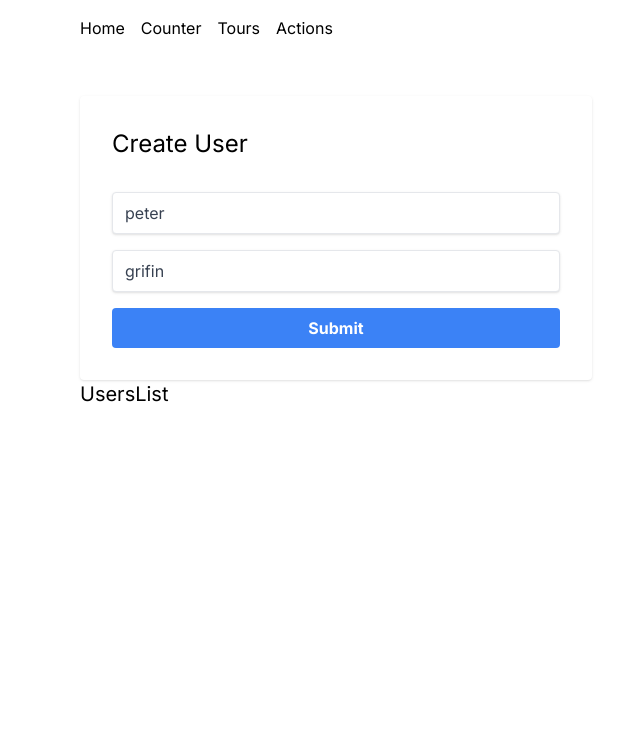
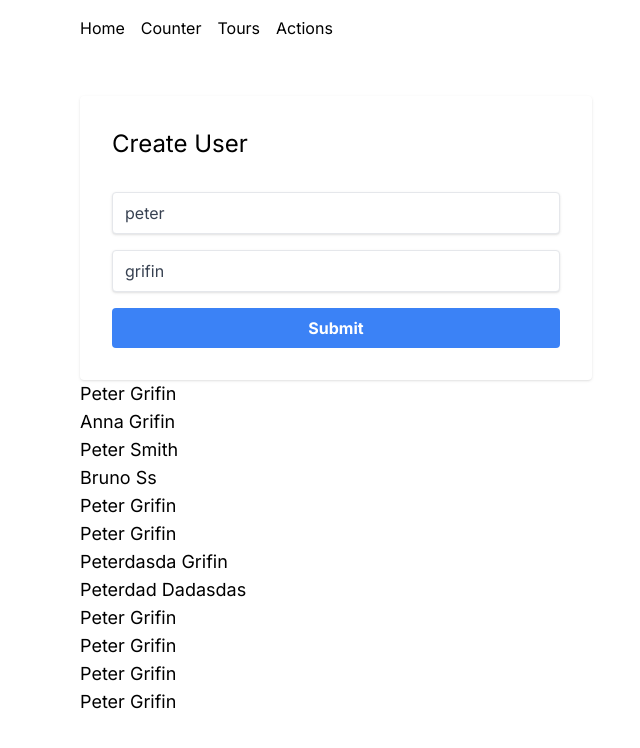
Before and after one commit to surgeBinded/nextjs-tutorial, a Next.js app: page /actions in a window 1280 px wide. Shown: the top 748 px of the page, without its empty margins (176-816 px from the left). Built offline with nearby package versions, Linux system fonts and the light colour scheme.

Commit message:
fetch users and revalidate cache

```diff
--- a/components/Form.tsx
+++ b/components/Form.tsx
@@ -1,15 +1,14 @@
-const createUser = async () => {
-  "use server";
-  console.log("createing user...");
-};
+"use client";
+
+import { createUserAction } from "@/utils/actions";
 
 const Form = () => {
   return (
-    <form action={createUser} className={formStyle}>
+    <form action={createUserAction} className={formStyle}>
       <h2 className="text-2xl capitalize mb-4">create user</h2>
       <input
         type="text"
-        name="fistName"
+        name="firstName"
         defaultValue="peter"
         required
         className={inputStyle}
--- a/components/UsersList.tsx
+++ b/components/UsersList.tsx
@@ -1,4 +1,23 @@
-const UsersList = () => {
-  return <h3 className="text-xl">UsersList</h3>;
+import { fetchUsers } from "@/utils/actions";
+
+const UsersList = async () => {
+  const users = await fetchUsers();
+  return (
+    <div>
+      {users.length ? (
+        <div>
+          {users.map((user) => {
+            return (
+              <h4 key={user.id} className="capitalize text-lg">
+                {user.firstName} {user.lastName}
+              </h4>
+            );
+          })}
+        </div>
+      ) : (
+        <p>No users found...</p>
+      )}
+    </div>
+  );
 };
 export default UsersList;
--- /dev/null
+++ b/users.json
@@ -0,0 +1 @@
+[{"firstName":"peter","lastName":"grifin","id":"1732885763806"},{"firstName":"anna","lastName":"grifin","id":"1732885771748"},{"firstName":"peter","lastName":"smith","id":"1732885775122"},{"firstName":"bruno","lastName":"ss","id":"1733003330796"},{"firstName":"peter","lastName":"grifin","id":"1733003330990"},{"firstName":"peter","lastName":"grifin","id":"1733003511407"},{"firstName":"peterdasda","lastName":"grifin","id":"1733003513112"},{"firstName":"peterdad","lastName":"dadasdas","id":"1733003515984"},{"firstName":"peter","lastName":"grifin","id":"1733003592249"},{"firstName":"peter","lastName":"grifin","id":"1733003592924"},{"firstName":"peter","lastName":"grifin","id":"1733003593594"},{"firstName":"peter","lastName":"grifin","id":"1733003623990"}]
--- /dev/null
+++ b/utils/actions.ts
@@ -0,0 +1,41 @@
+"use server";
+
+import { readFile, writeFile } from "fs/promises";
+import { revalidatePath } from "next/cache";
+import { redirect } from "next/navigation";
+
+type User = {
+  id: string;
+  firstName: string;
+  lastName: string;
+};
+
+export const createUserAction = async (formData: FormData) => {
+  "use server";
+  const firstName = formData.get("firstName") as string;
+  const lastName = formData.get("lastName") as string;
+  const newUser: User = { firstName, lastName, id: Date.now().toString() };
+
+  try {
+    await saveUser(newUser);
+    // some logic
+  } catch (error) {
+    console.log(error);
+  }
+
+  // revalidatePath("/actions");
+  redirect("/"); // would trigger an error if placed in the try block
+};
+
+export const fetchUsers = async (): Promise<User[]> => {
+  const result = await readFile("users.json", { encoding: "utf8" });
+  const users = result ? JSON.parse(result) : [];
+  return users;
+};
+
+const saveUser = async (user: User) => {
+  const users = await fetchUsers();
+
+  users.push(user);
+  await writeFile("users.json", JSON.stringify(users));
+};
```
